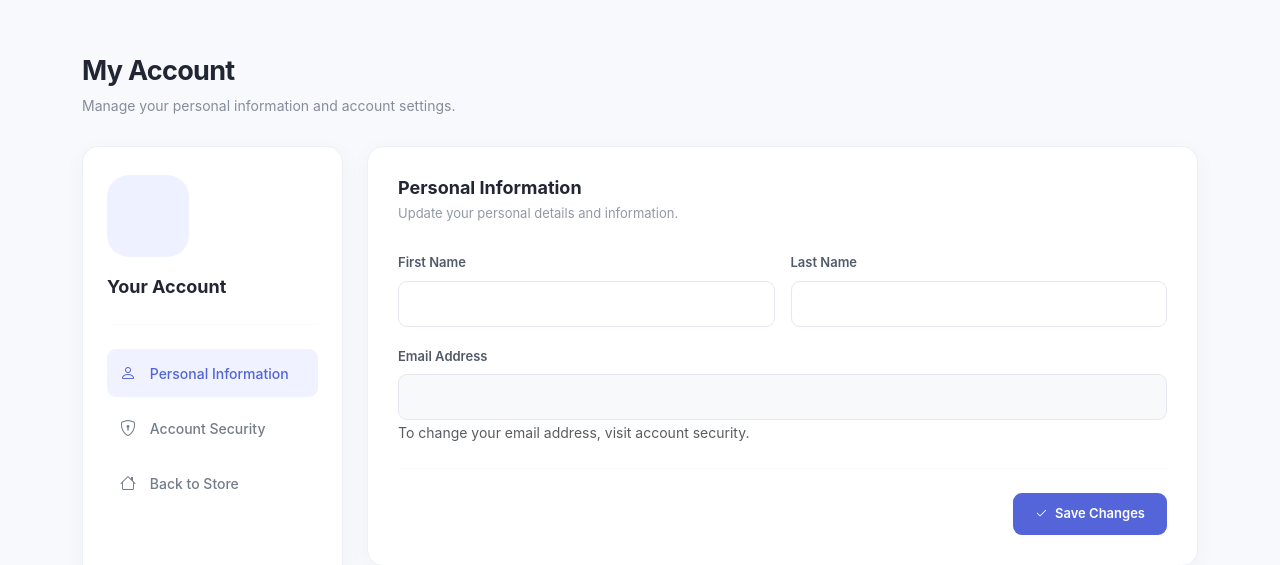
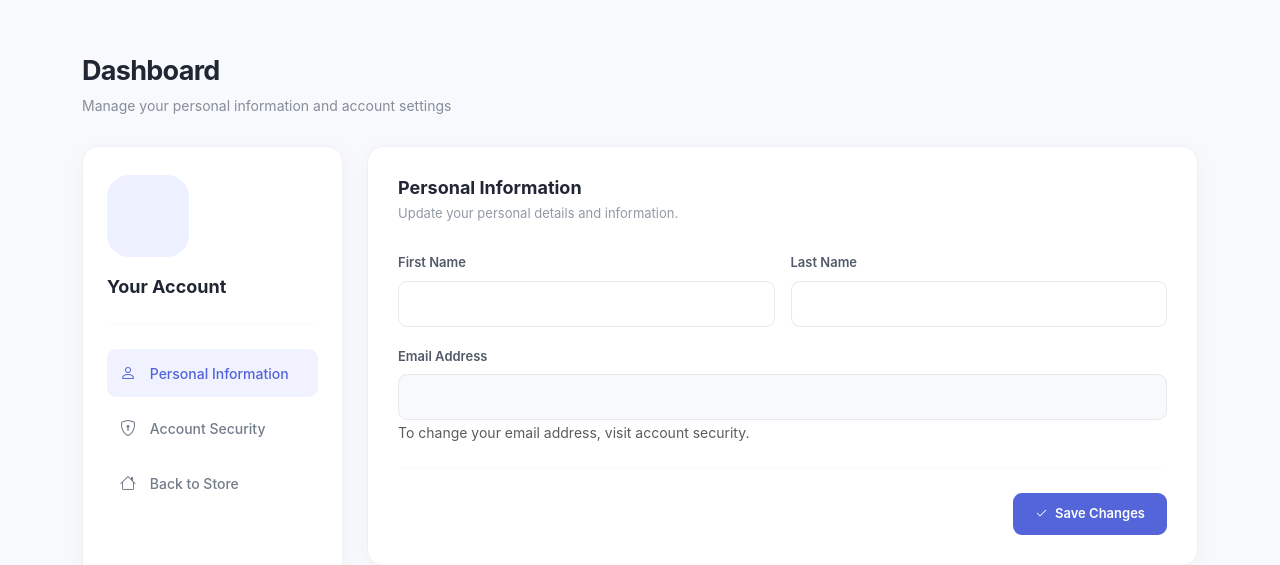
Before and after one commit to yasinnazari/LogixShop, a Django app: page /profile/ in a window 1280 px wide. Shown: the part 85-650 px from the top of the page. Run offline with Django 5.2, Linux system fonts and the light colour scheme; a user stored in the database is signed in; parts of the project's set-up code (start-up, migrations or seed data) failed here and were passed over.

Commit message:
Some Changes

```diff
--- a/LogixShop/settings.py
+++ b/LogixShop/settings.py
@@ -135,6 +135,7 @@ EMAIL_BACKEND = os.getenv(
     'DJANGO_EMAIL_BACKEND',
     'django.core.mail.backends.console.EmailBackend' if DEBUG else 'django.core.mail.backends.smtp.EmailBackend',
 )
+
 DEFAULT_FROM_EMAIL = os.getenv('DEFAULT_FROM_EMAIL', 'no-reply@logixshop.local')
 EMAIL_HOST = os.getenv('EMAIL_HOST', '')
 EMAIL_PORT = int(os.getenv('EMAIL_PORT', '587'))
@@ -166,7 +167,6 @@ CACHES = {
     }
 }
 
-
 # Internationalization
 # https://docs.djangoproject.com/en/6.0/topics/i18n/
 
@@ -178,7 +178,6 @@ USE_I18N = True
 
 USE_TZ = True
 
-
 # Static files (CSS, JavaScript, Images)
 # https://docs.djangoproject.com/en/6.0/howto/static-files/
 
--- a/shop/templates/auth/login.html
+++ b/shop/templates/auth/login.html
@@ -1,6 +1,7 @@
 {% extends "main/base.html" %}
 {% block title %}LogixShop | Sign in{% endblock %}
 {% block content %}
+
 <section class="login-page"><div class="container"><div class="login-wrapper"><div class="login-card">
    <div class="login-header"><span class="login-label">WELCOME</span><h1>SIGN IN</h1></div>
    {% include "auth/_errors.html" %}
@@ -13,4 +14,5 @@
    <p class="signup-text"><a href="{% url 'shop:password_reset' %}">Forgot password?</a></p>
    <p class="signup-text">Don't have an account? <a href="{% url 'shop:register' %}">Create account</a></p>
 </div></div></div></section>
+
 {% endblock %}
--- a/shop/templates/auth/profile.html
+++ b/shop/templates/auth/profile.html
@@ -1,6 +1,6 @@
 {% extends "main/base.html" %}
 
-{% block title %}My Account | LogixShop{% endblock %}
+{% block title %}Dashboard | LogixShop{% endblock %}
 
 {% block content %}
 
@@ -229,15 +229,14 @@
     <div class="container">
 
         <div class="profile-header">
-            <h2>My Account</h2>
-            <p>Manage your personal information and account settings.</p>
+            <h2>Dashboard</h2>
+            <p>Manage your personal information and account settings</p>
         </div>
 
         {% include "auth/_errors.html" %}
 
         <div class="row g-4">
 
-            <!-- Sidebar -->
             <div class="col-lg-3">
                 <div class="profile-card profile-sidebar">
 
@@ -279,10 +278,7 @@
                 </div>
             </div>
 
-            <!-- Main Content -->
             <div class="col-lg-9">
-
-                <!-- Personal Information -->
                 <div class="profile-card profile-content mb-4"
                      id="personal-info">
 
--- a/shop/templates/partials/header.html
+++ b/shop/templates/partials/header.html
@@ -44,7 +44,7 @@
                   <a href="{% url 'shop:profile' %}" class="sign-btn"><i class="bi bi-person"></i> Account</a>
                   <form method="post" action="{% url 'shop:logout' %}">
                      {% csrf_token %}
-                     <button type="submit" class="sign-btn">Sign out</button>
+                     <button type="submit" class="sign-btn danger">Sign out</button>
                   </form>
                {% else %}
                   <a href="{% url 'shop:login' %}" class="sign-btn">
```
